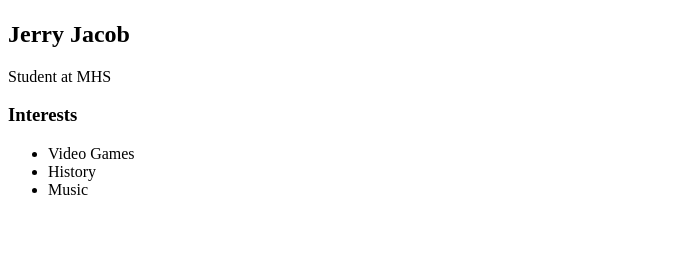
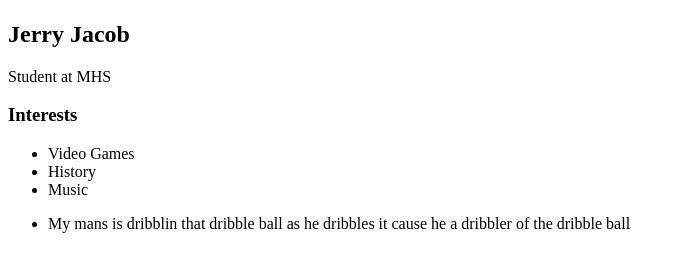
Before and after one commit to LongNoseGru/LongNoseGru, a plain HTML site: page index.html in a window 1280 px wide. Shown: the part 383-654 px from the top of the page, without its empty margins (0-684 px from the left). Drawn offline with Linux system fonts and the light colour scheme.

Commit message:
add index.html file

```diff
--- a/index.html
+++ b/index.html
@@ -31,7 +31,12 @@
      <li>Music</li>
      </ul>
    </div>
- </div>
+    <div>
+      <ul>
+        <li>My mans is dribblin that dribble ball as he dribbles it cause he a dribbler of the dribble ball</li>
+      </ul>
+    </div>
+  </div>
 
     <!-- Content section -->
     <div>
```
